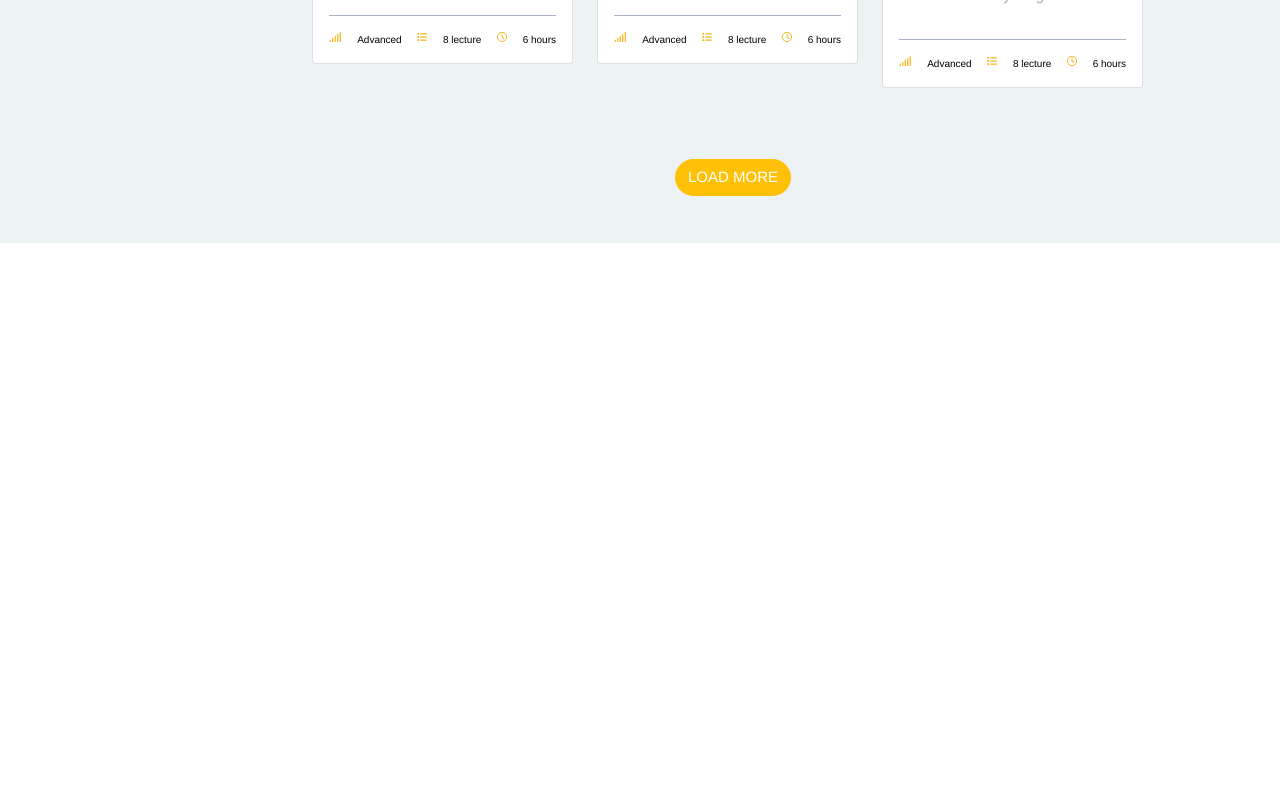
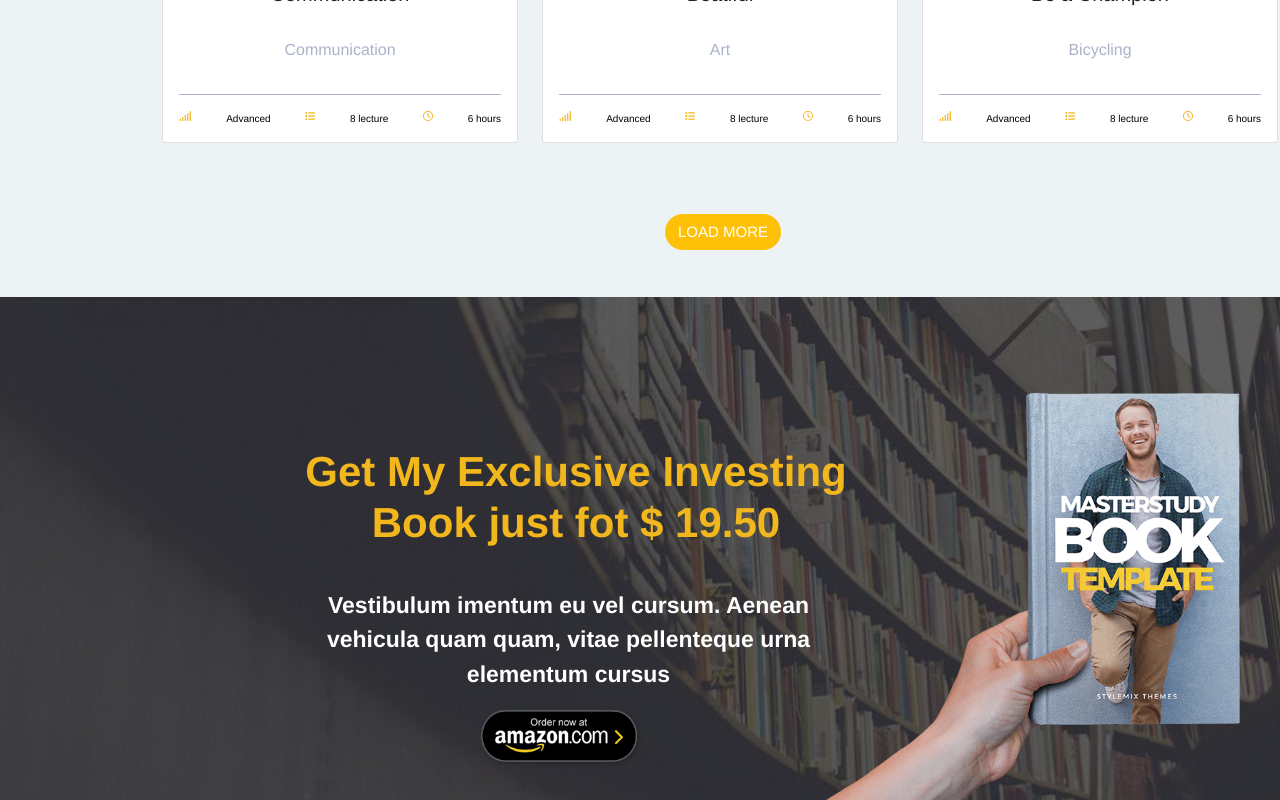
Before and after one commit to Dax2976/proj-html-vuejs, a Vue app: page / in a window 1280 px wide. Shown: the part 2514-3314 px from the top of the page. Before the commit the page ends 2757 px from the top, so only its background shows below. Built offline with nearby package versions, Linux system fonts and the light colour scheme.

Commit message:
bookcomp completed

```diff
--- /dev/null
+++ b/src/components/BookComp.vue
@@ -0,0 +1,61 @@
+<template>
+    <div class="containier backImg">
+        <div class="row">
+            <div class="col-8 text-center align-items-center d-flex">
+                <h2 class="textYellow"><strong>Get My Exclusive Investing <br> Book just fot $ 19.50</strong></h2>
+                <p class="text-white"><strong>Vestibulum imentum eu vel cursum. Aenean <br> vehicula quam quam, vitae pellenteque urna <br> elementum cursus</strong></p>
+                <img src="@/images/amazon.png" alt="" class="amzImg">
+            </div>
+            <div class="col-4">
+                <img src="@/images/book.png" alt="" class="book">
+            </div>
+        </div>
+    </div>
+
+</template>
+
+
+<script>
+export default {
+
+}
+</script>
+
+
+<style lang="scss" scoped>
+    .backImg{
+        background-image: url('@/images/slider_1-1917x607-1914x606.jpg');
+        height: 503px;
+        width: 1440px;
+    }
+
+    .book{
+        height: 100%;
+        width: 100%;
+        padding-top: 96px;
+        padding-right: 50px;
+        margin-left: -150px;
+    }
+
+    .textYellow{
+        color: #f2b71d;
+        font-size: 42px;
+        padding-left: 200px;
+        padding-top: 150px;
+        padding-bottom: 2rem;
+    }
+
+    p{
+        padding-left: 185px;
+        font-size: 23px;
+    }
+
+    .col-8{
+        flex-direction: column;
+    }
+
+    .amzImg{
+        width: 35%;
+        padding-left: 170px;
+    }
+</style>
--- a/src/components/CardCompPrice.vue
+++ b/src/components/CardCompPrice.vue
@@ -3,7 +3,7 @@
         <div class="container-fluid">
             <h1 class="text-black center p-5">New Courses</h1>
             <div class="row">
-                <div class="col-3">
+                <div class="col-4">
                     <div class="card" style="32rem;">
                         <img src="@/images/photo-1496307042754-b4aa456c4a2d-740x400.jpeg" alt="" class="card-img-top">
                         <div class="card-body">
@@ -21,7 +21,7 @@
                         </div>
                     </div>
                 </div>
-                <div class="col-3">
+                <div class="col-4">
                     <div class="card" style="32rem;">
                         <img src="@/images/12345-1-370x200.png" alt="" class="card-img-top">
                         <div class="card-body">
@@ -39,7 +39,7 @@
                         </div>
                     </div>
                 </div>
-                <div class="col-3">
+                <div class="col-4">
                     <div class="card" style="32rem;">
                         <img src="@/images/photo-1491897554428-130a60dd4757-740x400.jpeg" alt="" class="card-img-top">
                         <div class="card-body">
@@ -59,7 +59,7 @@
                 </div>
             </div>
             <div class="row my-4">
-                <div class="col-3">
+                <div class="col-4">
                     <div class="card" style="32rem;">
                         <img src="@/images/photo-1416339134316-0e91dc9ded92-740x400.jpeg" alt="" class="card-img-top">
                         <div class="card-body">
@@ -74,7 +74,7 @@
                         </div>
                     </div>
                 </div>
-                <div class="col-3">
+                <div class="col-4">
                     <div class="card" style="32rem;">
                         <img src="@/images/cathryn-lavery-67852-unsplash-740x400.jpg" alt="" class="card-img-top">
                         <div class="card-body">
@@ -89,7 +89,7 @@
                         </div>
                     </div>
                 </div>
-                <div class="col-3">
+                <div class="col-4">
                     <div class="card" style="32rem;">
                         <img src="@/images/photo-1475452779376-caebfb988090-740x400.jpeg" alt="" class="card-img-top">
                         <div class="card-body">
@@ -145,7 +145,8 @@ export default {
     }
 
     .row{
-        padding-left: 300px;
+        padding-left: 150px;
+        padding-right: 150px;
         position: relative;
     }
 
@@ -156,7 +157,7 @@ export default {
     .btn{
 
         position: relative;
-        left: 325px;
+        left: 320px;
         top: 20px;
         border-radius: 30px;
         font-size: 15px;
@@ -166,7 +167,7 @@ export default {
         background-color: #F09B23;
         position: absolute;
         top: 11px;
-        left: 205px;
+        left: 295px;
         border-radius: 3px;
         padding: 2px 4px;
         text-align: center;
--- a/src/components/MainComp.vue
+++ b/src/components/MainComp.vue
@@ -41,6 +41,9 @@
        <section class="cardComp">
            <CardCompPrice/>
        </section>
+       <section class="bookComp">
+           <BookComp/>
+       </section>
    </main>
 
 </template>
@@ -49,11 +52,13 @@
 
 import SignatureComp from '@/components/SignatureComp.vue'
 import CardCompPrice from '@/components/CardCompPrice.vue'
+import BookComp from '@/components/BookComp.vue'
 export default {
     name:'MainComp',
     components:{
         SignatureComp,
-        CardCompPrice
+        CardCompPrice,
+        BookComp,
     }
 }
 </script>
```
